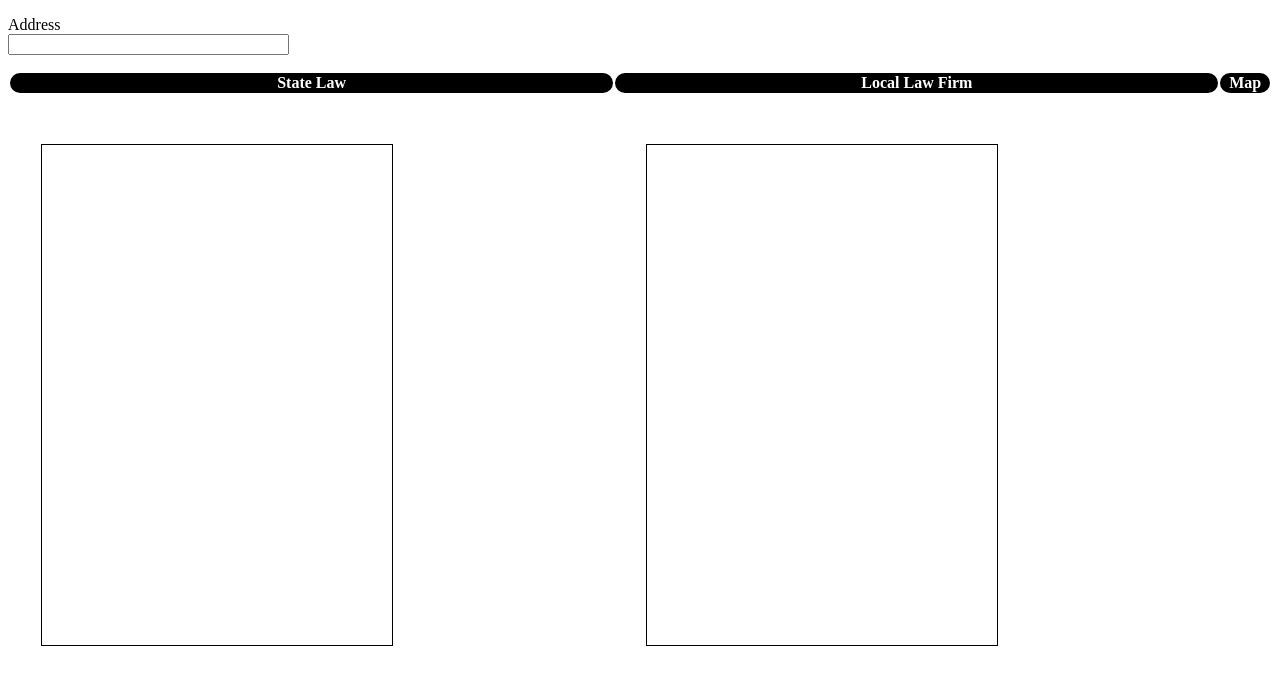
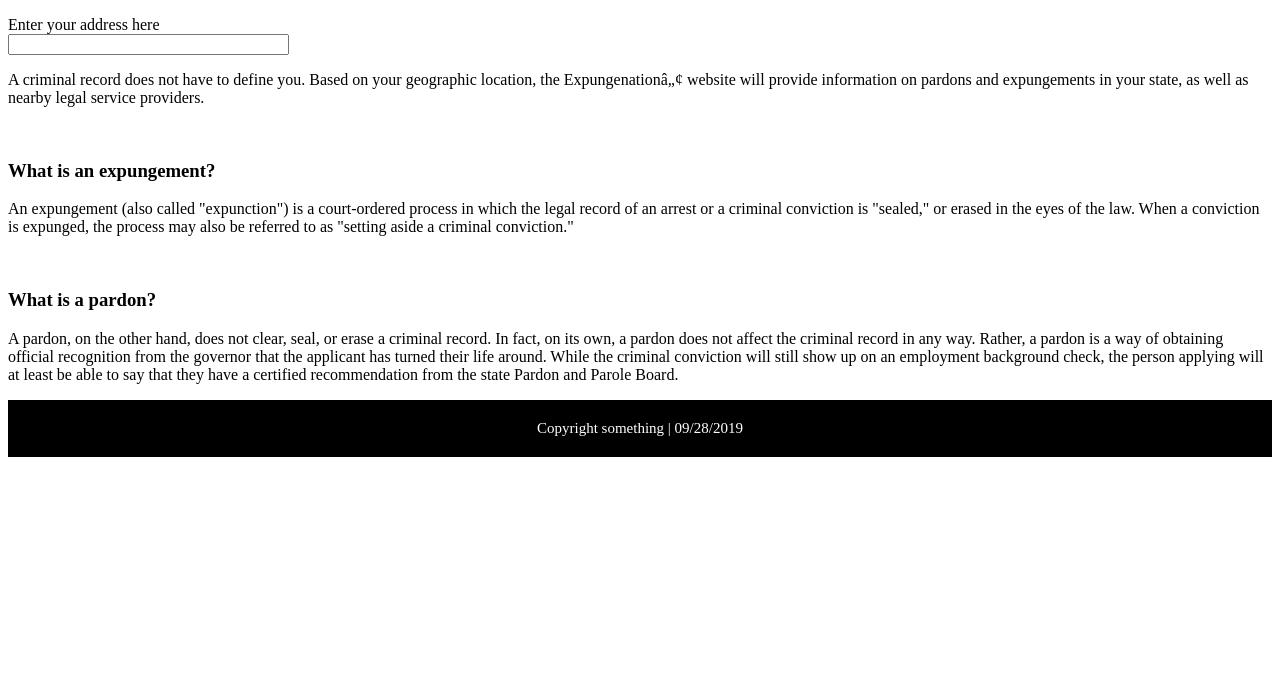
Before and after one commit to William103/Hackathon, a Flask app: page / in a window 1280 px wide. Shown: the part 117-795 px from the top of the page. After the commit the page ends 574 px from the top, so only its background shows below. Run offline with Flask 2, Linux system fonts and the light colour scheme; lists and menus that the app fills with data are empty.

Commit message:
improving things some more

```diff
--- a/app.py
+++ b/app.py
@@ -14,7 +14,7 @@ geolocator = Nominatim(user_agent="Hackathon")
 
 # set up form
 class LoginForm(FlaskForm):
-    address = StringField('Address', validators=[DataRequired()])
+    address = StringField('Enter your address here', validators=[DataRequired()])
 
 # set up Flask app
 app = Flask(__name__)
@@ -74,7 +74,6 @@ def index():
         marker = coords
         coords.append(location)
         return render_template('index.html', title='Expungenation', info=info, entities=entities, location=location, marker=marker)
+
 if __name__ == "__main__":
-
-    # run app
     app.run()
--- a/templates/index.html
+++ b/templates/index.html
@@ -24,6 +24,7 @@
     {% endif %}
 
 
+{% if table %}
 <table>
   <tr>
     <th>State Law</th>
@@ -36,7 +37,6 @@
             </br>
             <div class="statelaw">
               {{info|safe}}
-
             </div>
             <form>
 
@@ -88,11 +88,27 @@
     </td>
   </tr>
 
+  </table>
+  {% else %}
+  <p>A criminal record does not have to define you. Based on your geographic
+  location, the Expungenationâ„¢ website will provide information on pardons and
+  expungements in your state, as well as nearby legal service providers.</p><br>
+  <h3>What is an expungement? </h3>
+  <p>An expungement (also called "expunction") is a court-ordered process in
+  which the legal record of an arrest or a criminal conviction is "sealed," or
+  erased in the eyes of the law. When a conviction is expunged, the process may
+  also be referred to as "setting aside a criminal conviction."</p><br>
 
+  <h3>What is a pardon?</h3>
+  <p>A pardon, on the other hand, does not clear, seal, or erase a criminal
+  record. In fact, on its own, a pardon does not affect the criminal record in
+  any way. Rather, a pardon is a way of obtaining official recognition from the
+  governor that the applicant has turned their life around. While the criminal
+  conviction will still show up on an employment background check, the person
+  applying will at least be able to say that they have a certified
+  recommendation from the state Pardon and Parole Board.</p>
 
-
-
-  </table>
+  {% endif %}
 
 
     <div class="footer">
```
